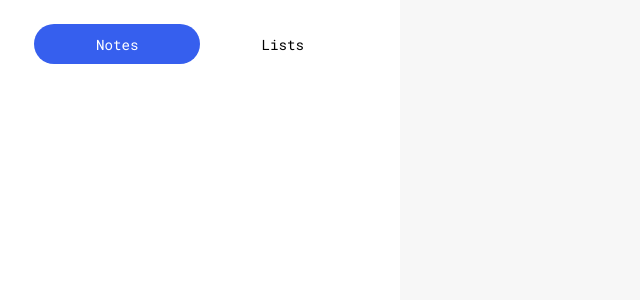
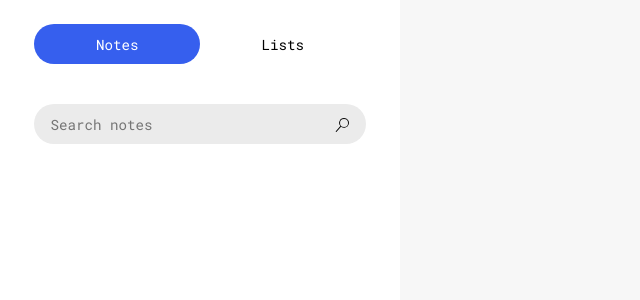
Before and after one commit to gzkdev/minotes-app, a React (Create React App) app: page / in a window 1280 px wide. Shown: the top 300 px of the page, without its empty margins (0-640 px from the left). Built offline with nearby package versions, Linux system fonts and the light colour scheme.

Commit message:
chore: add search bar component

```diff
--- a/src/components/SearchBar/SearchBar.module.css
+++ b/src/components/SearchBar/SearchBar.module.css
@@ -0,0 +1,23 @@
+.search__box{
+    position: relative;
+    width: 90%;
+    max-width: 400px;
+    margin: 40px auto;
+    display: flex;
+    align-items: center;
+}
+
+.search__input{
+    height: 40px;
+    width: 100%;
+    background-color: #ebebeb;
+    padding: 0 16px;
+    font-family: inherit;
+    border-radius: var(--border-radius-xlg);
+}
+
+.icon__box{
+    position: absolute;
+    right: 16px;
+    top: 12px;
+}
--- a/src/components/SearchBar/index.tsx
+++ b/src/components/SearchBar/index.tsx
@@ -1,11 +1,13 @@
 import styles from "./SearchBar.module.css"
+import {VscSearch} from "react-icons/vsc"
 
-function SaearchBar() {
+function SearchBar() {
   return (
-    <div className={styles.container}>
-        <input className={styles.input} type="search" name="search" id="search" aria-label='search notes'/>
+    <div className={styles.search__box}>
+        <input className={styles.search__input} type="search" placeholder="Search notes" name="search" id="search" aria-label='search notes'/>
+        <div className={styles.icon__box}><VscSearch aria-label="search icon"/></div>
     </div>
   )
 }
 
-export default SaearchBar
+export default SearchBar
--- a/src/components/index.tsx
+++ b/src/components/index.tsx
@@ -1,3 +1,3 @@
 import ControlSwitch from "./ControlSwitch";
-import SaearchBar from "./SearchBar";
-export { ControlSwitch, SaearchBar };
+import SearchBar from "./SearchBar";
+export { ControlSwitch, SearchBar };
--- a/src/pages/index.tsx
+++ b/src/pages/index.tsx
@@ -1,10 +1,11 @@
-import { ControlSwitch } from "../components";
+import { ControlSwitch, SearchBar } from "../components";
 import styles from "../styles/HomePage.module.css";
 function Home() {
   return (
     <div className={styles.container}>
       <div className={styles.main} data-role="main">
         <ControlSwitch />
+        <SearchBar/>
       </div>
       <div className={styles.space} data-role="section"></div>
     </div>
```
